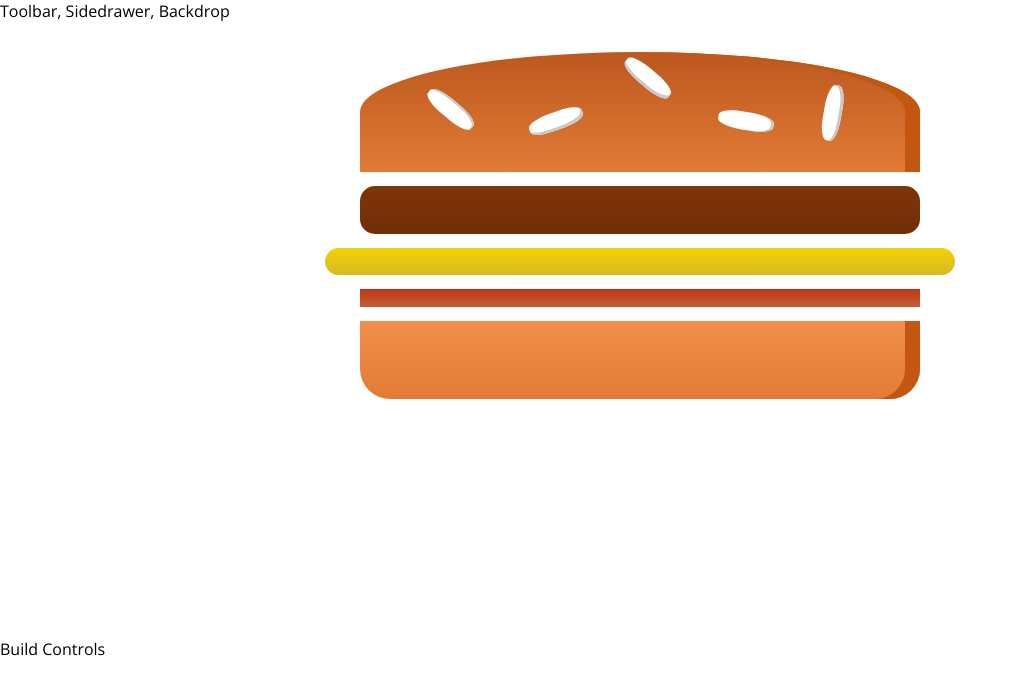
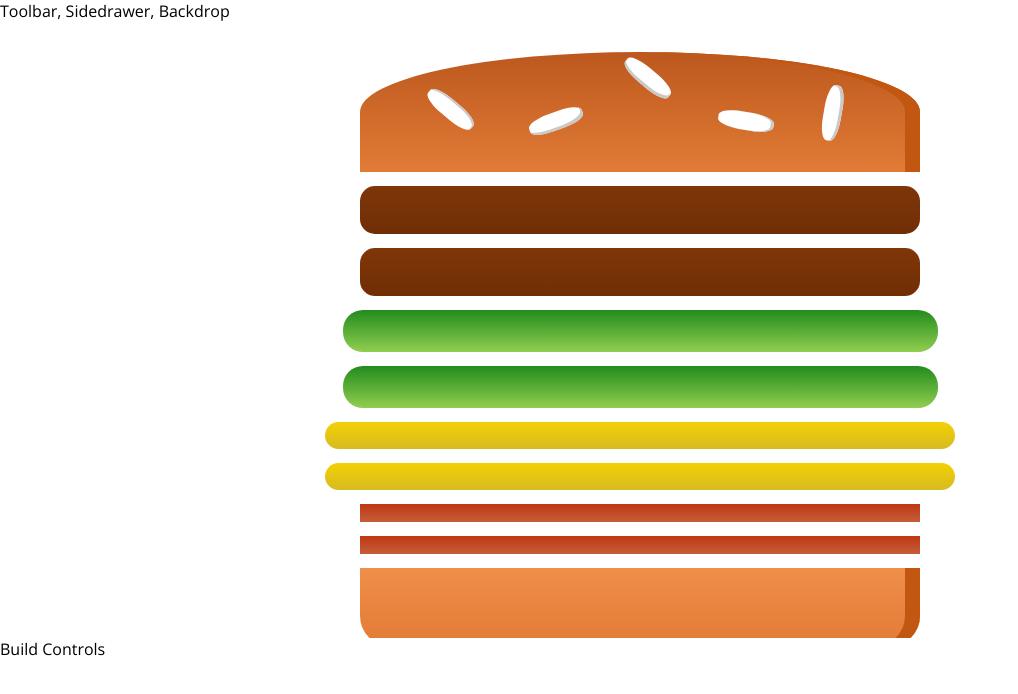
Before and after one commit to P-star-art/Burger-builder, a React (Create React App) app: page / in a window 1280 px wide. Shown: the top 694 px of the page, without its empty margins (0-1018 px from the left). Built offline with nearby package versions, Linux system fonts and the light colour scheme.

Commit message:
outputting burger ingredients dynamically

```diff
--- a/src/components/Burger/Burger.js
+++ b/src/components/Burger/Burger.js
@@ -2,13 +2,18 @@
 import classes from '../Burger/Burger.module.css';
 import BurgerIngredient from './BurgerIngredient/BurgerIngredient';
 
-const Burger = () => {
+const Burger = (props) => {
+    const updatedIngredients = Object.keys(props.ingredients)
+        .map(igKey => {
+            return [...Array(props.ingredients[igKey])]
+                .map((_, i) => {
+                    return <BurgerIngredient key={igKey + i} type={igKey} />
+                })
+        })
     return (
         <div className={classes.Burger}>
             <BurgerIngredient type="bread-top" />
-            <BurgerIngredient type="meat" />
-            <BurgerIngredient type="cheese" />
-            <BurgerIngredient type="bacon" />
+            {updatedIngredients}
             <BurgerIngredient type="bread-bottom" />
         </div>
     )
--- a/src/constainers/BurgerBuilder/BurgerBuilder.js
+++ b/src/constainers/BurgerBuilder/BurgerBuilder.js
@@ -3,10 +3,18 @@
 import Burger from '../../components/Burger/Burger';
 
 class BurgerBuilder extends Component {
+    state = {
+        ingredients: {
+            meat: 2,
+            salad: 2,
+            cheese: 2,
+            bacon: 2
+        }
+    }
     render() {
         return (
             <Auxiliary>
-                <Burger />
+                <Burger ingredients = {this.state.ingredients} />
                 <div>Build Controls</div>
             </Auxiliary>
         )
```
Also changed, not shown: 1 other file (tests, documents, lock files or other folders).
